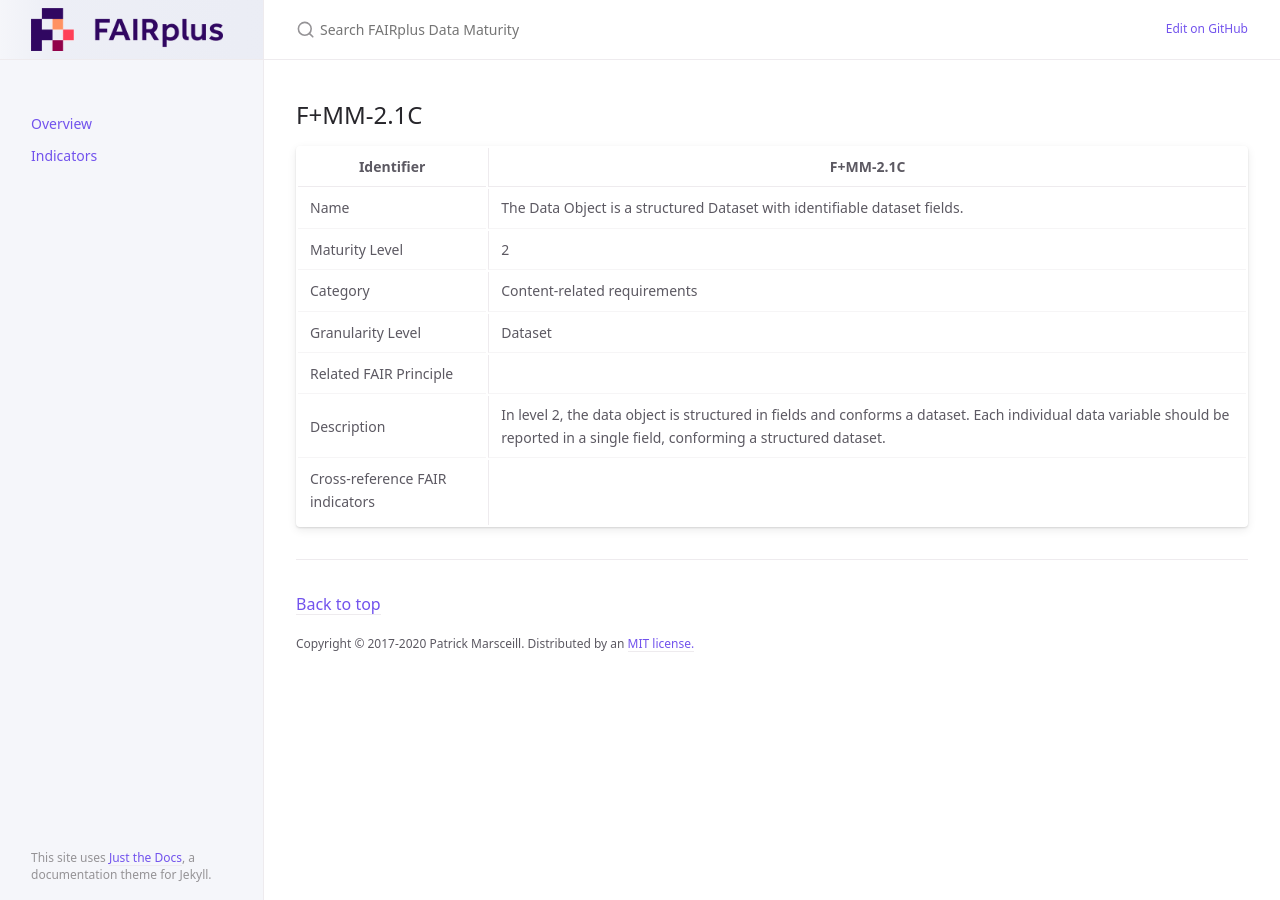
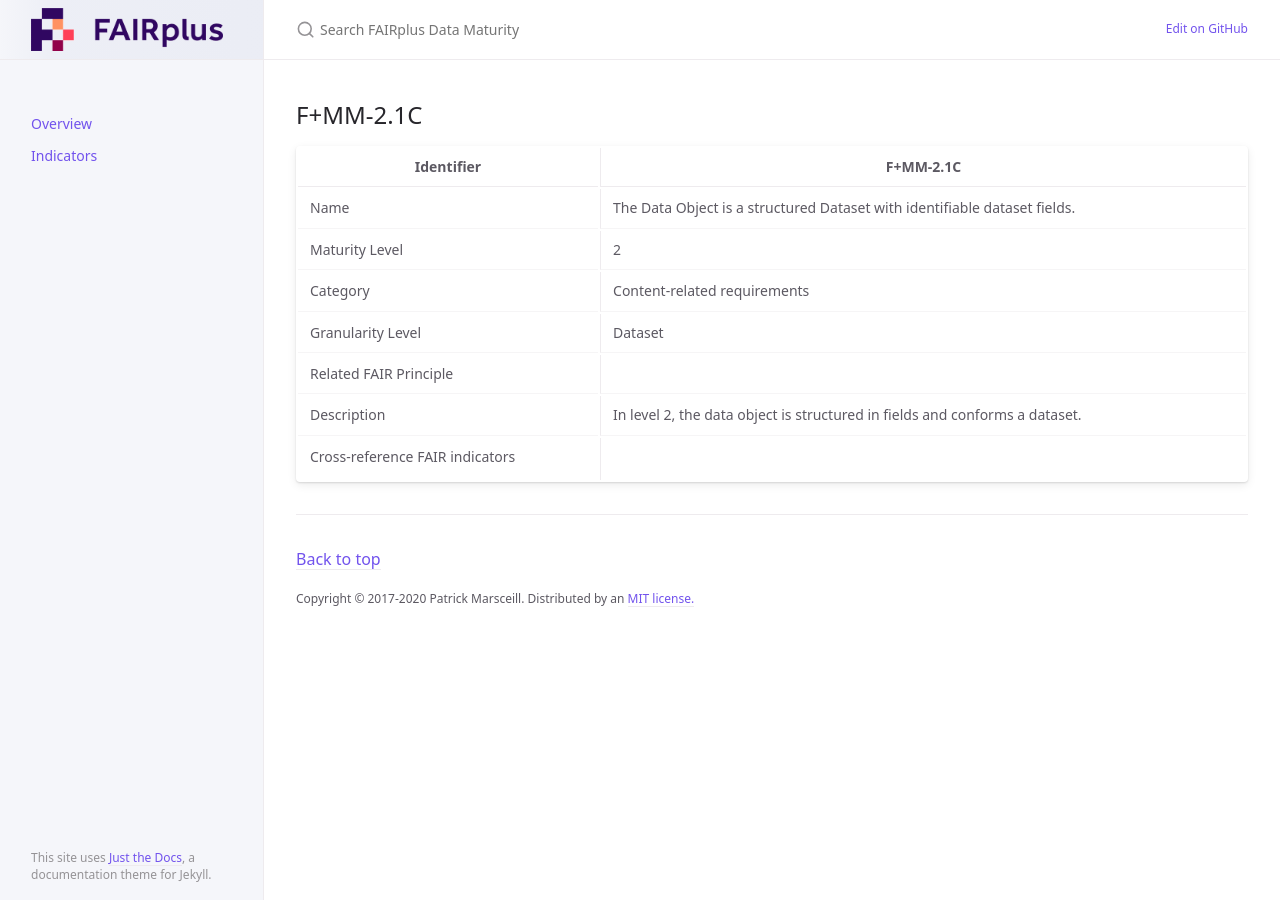
Before and after one commit to FAIRplus/Data-Maturity, a Jekyll site: the page built from docs/_indicators/D. F+MM-2.1C.md, in a window 1280 px wide. Built offline with Jekyll 4.4.1, drawn with Linux system fonts in a browser that asks for light colours.

Commit message:
Update D. F+MM-2.1C.md

```diff
--- a/docs/_indicators/D. F+MM-2.1C.md
+++ b/docs/_indicators/D. F+MM-2.1C.md
@@ -13,5 +13,5 @@ nav_exclude: True
 | Category | Content-related requirements |
 | Granularity Level | Dataset |
 | Related FAIR Principle | |
-| Description | In level 2, the data object is structured in fields and conforms a dataset. Each individual data variable should be reported in a single field, conforming a structured dataset. |
+| Description | In level 2, the data object is structured in fields and conforms a dataset. |
 | Cross-reference FAIR indicators | |
```
